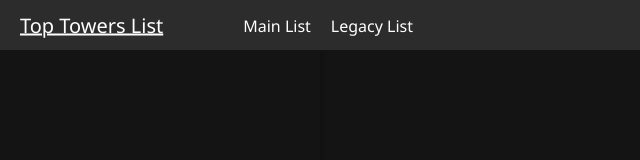
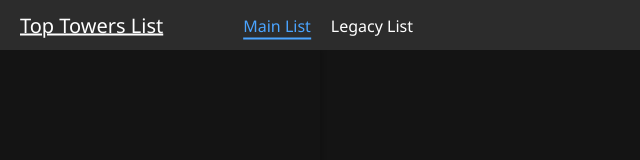
Before and after one commit to TheHaloDeveloper/TopTowersCommunity, a plain HTML site: page templates/index.html in a window 1280 px wide. Shown: the full height of the page, 0-640 px from the left. Drawn offline with Linux system fonts and the light colour scheme.

Commit message:
page hover animations and selection indicator

```diff
--- a/static/main.js
+++ b/static/main.js
@@ -56,3 +56,10 @@ for (let tower of data) {
         </div>
     `;
 }
+
+document.querySelectorAll('#navbar-pages div').forEach(el => {
+    el.addEventListener('click', () => {
+        document.querySelectorAll('#navbar-pages div').forEach(d => d.classList.remove('active'));
+        el.classList.add('active');
+    });
+});
--- a/static/styles.css
+++ b/static/styles.css
@@ -80,3 +80,37 @@ body {
     font-size: 16px;
     cursor: pointer;
 }
+
+#navbar-pages div,
+#spreadsheet-link {
+    position: relative;
+    transition: color 0.3s ease;
+}
+
+#navbar-pages div::after,
+#spreadsheet-link::after {
+    content: "";
+    position: absolute;
+    bottom: -3px;
+    left: 50%;
+    transform: translateX(-50%) scaleX(0);
+    transform-origin: center;
+    width: 100%;
+    height: 2px;
+    background-color: white;
+    transition: transform 0.3s ease;
+}
+
+#navbar-pages div:hover::after,
+#spreadsheet-link:hover::after {
+    transform: translateX(-50%) scaleX(1);
+}
+
+#navbar-pages .active {
+    color: #4aa4ff;
+}
+
+#navbar-pages .active::after {
+    background-color: #4aa4ff;
+    transform: translateX(-50%) scaleX(1);
+}
--- a/templates/index.html
+++ b/templates/index.html
@@ -11,7 +11,7 @@
         <div id="left">
             <a id="spreadsheet-link" href="https://docs.google.com/spreadsheets/d/1bxhj0Xtixkpo_BtzsnIg-qwLTA7qdb7Y6fursQjRZKM/edit?gid=737244206#gid=737244206" target="_blank">Top Towers List</a>
             <div id="navbar-pages">
-                <div>Main List</div>
+                <div class="active">Main List</div>
                 <div>Legacy List</div>
             </div>
         </div>
```
